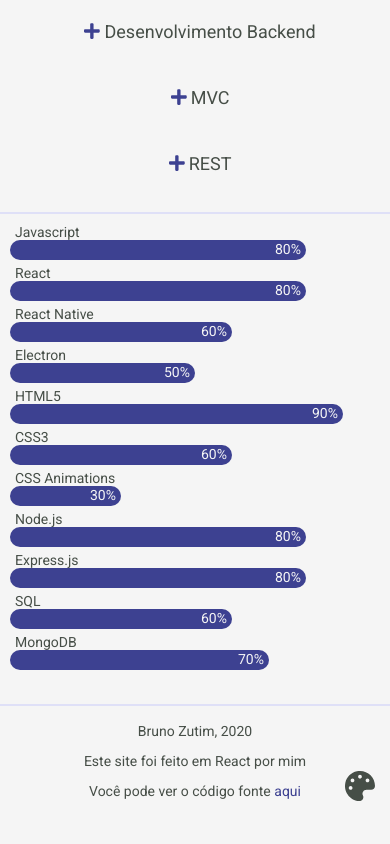
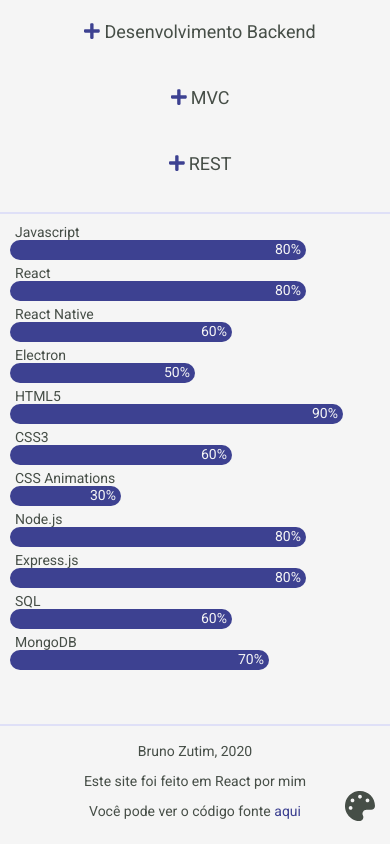
Before and after one commit to bruzt/site-curriculo, a React (Create React App) app: page / in a window 390 px wide. Shown: the part 1176-2020 px from the top of the page. Built offline with nearby package versions, Linux system fonts and the light colour scheme.

Commit message:
refactor(footer): increased margin for better fit in mobile

```diff
--- a/src/components/Footer.js
+++ b/src/components/Footer.js
@@ -56,6 +56,6 @@
     }
 
     @media (max-width: 700px){
-        margin: 450px 0 0 0;
+        margin: 470px 0 0 0;
     }
 `;
```
